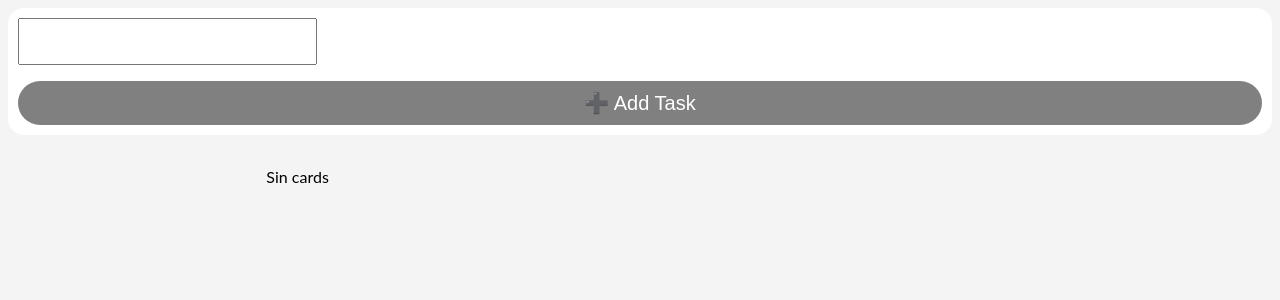
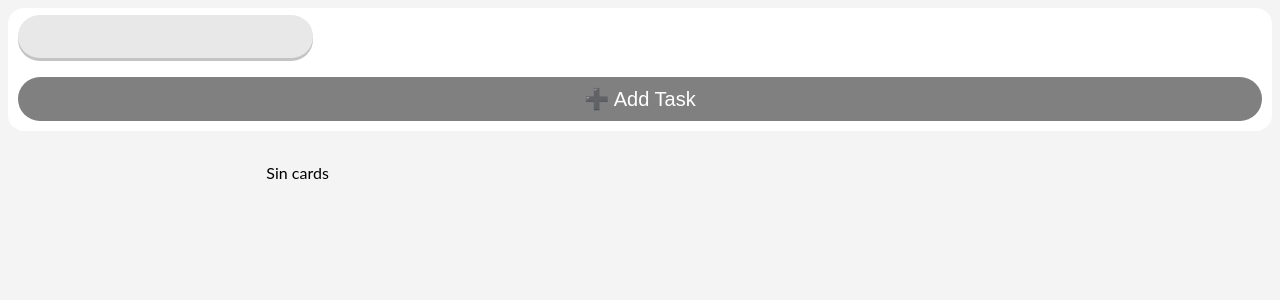
Before and after one commit to mDep07/react-and-react-spring, a React (Create React App) app: page / in a window 1280 px wide. Shown: the top 300 px of the page. Built offline with nearby package versions, Linux system fonts and the light colour scheme.

Commit message:
Styled input form

```diff
--- a/src/Form.js
+++ b/src/Form.js
@@ -15,8 +15,31 @@ const StyledInput = styled(animated.input)`
   font-size: 20px;
   display: block;
   outline: none;
+  border-radius: 1000px;
+  border: none;
+  background-color: #e8e8e8;
+  color: #000;
+  transform: translateY(-3px);
+  box-shadow:
+      0 3px 0 0 #c4c4c4, inset 0 0 0 0 #c4c4c4;
+  transition:
+    box-shadow .15s ease-in-out,
+    transform .15s ease-in-out;
+
   &:not(:first-child) {
     margin-top: 1rem
+  }
+
+  &:hover {
+    transform: translateY(-2px);
+    box-shadow:
+        0 2px 0 0 #c4c4c4, inset 0 0 0 0 #c4c4c4;
+  }
+
+  &:focus {
+    transform: translateY(0);
+    box-shadow:
+        0 0 0 0 #c4c4c4, inset 0 1px 2px 0 #c4c4c4;
   }
 `;
 
```
